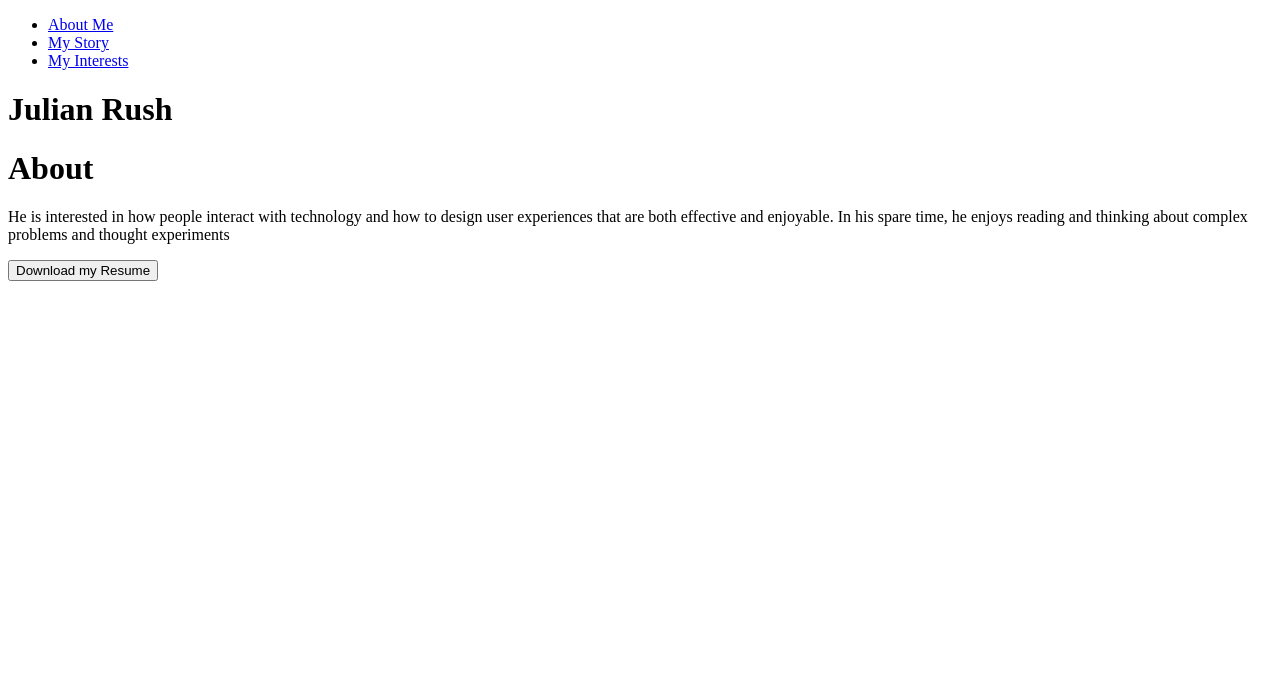
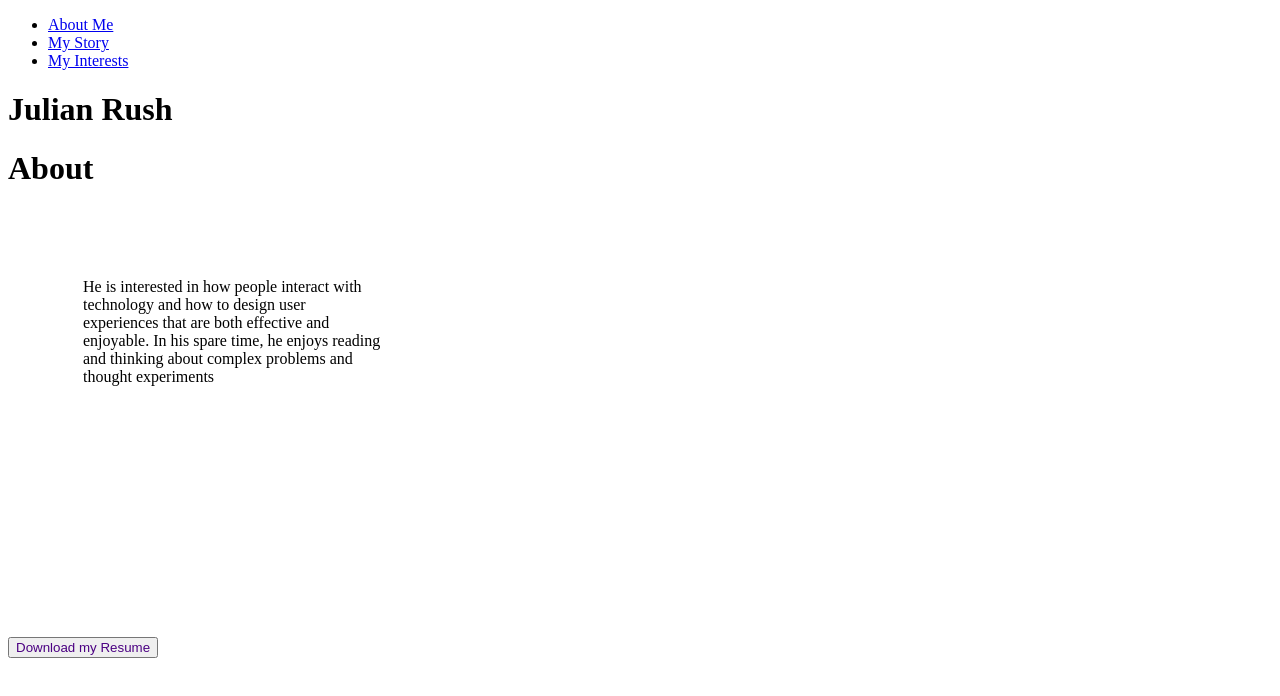
Before and after one commit to julrush/UI_UX_HW_17, a plain HTML site: page index.html in a window 1280 px wide. Drawn offline with Linux system fonts and the light colour scheme; files that its build step writes are made by us from their sources.

Commit message:
Add files via upload

```diff
--- a/index.html
+++ b/index.html
@@ -1,17 +1,16 @@
 <!DOCTYPE html>
 <html>
-<nav>
-
+<head>
+<link rel="stylesheet" href="css/about-me.css">
+<title>About Me Page</title>
+</head>
+<body>
+ <nav>
 <ul>
-
-<li><a href="#">About Me</a></li>
-
-<li><a href="#">My Story</a></li>
-
-<li><a href="#">My Interests</a></li>
-
+  <li><a href="#">About Me</a></li>
+  <li><a href="#">My Story</a></li>
+  <li><a href="#">My Interests</a></li>
 </ul>
-
 </nav>
   <h1>
 Julian Rush
@@ -21,3 +20,6 @@ Julian Rush
   <p>He is interested in how people interact with technology and how to design user experiences that are both effective and enjoyable. In his spare time, he enjoys reading and thinking about complex problems and thought experiments</p>
 </section>
 <button class="download">Download my Resume</button>
+
+</body>
+</html>
```
